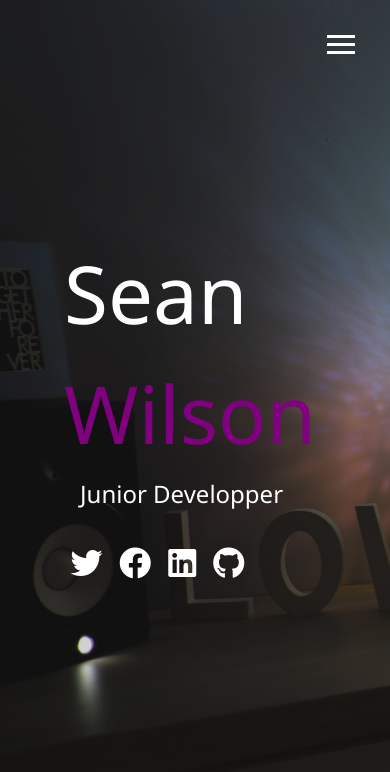
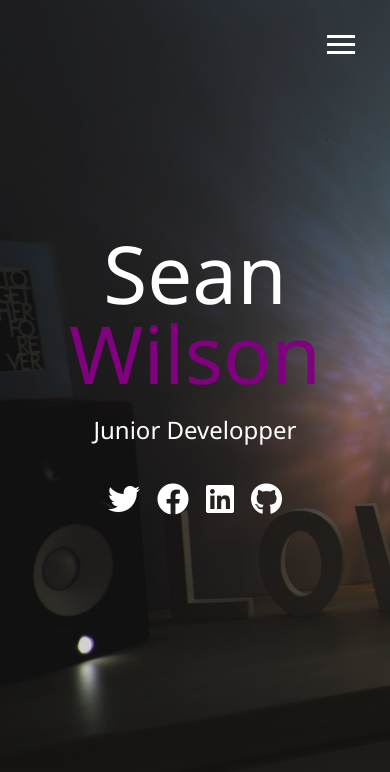
Before and after one commit to SWilDeV/MyPortfolio, a website: page dist/index.html in a window 390 px wide. Drawn offline with Linux system fonts and the light colour scheme.

Commit message:
added media queries and made menu overlay responsive

```diff
--- a/scss/_config.scss
+++ b/scss/_config.scss
@@ -28,3 +28,29 @@ $background-opacity: 0.25;
         }
     }
 }
+
+//Media query mixins
+
+@mixin mediaSm{
+    @media screen and (max-width: 500px){
+        @content;
+    }
+}
+
+@mixin mediaMd{
+    @media screen and (max-width: 768px){
+        @content;
+    }
+}
+
+@mixin mediaLg{
+    @media screen and (min-width: 769px) and (max-width:1170px){
+        @content;
+    }
+}
+
+@mixin mediaXl{
+    @media screen and (min-width: 1171px){
+        @content;
+    }
+}
--- /dev/null
+++ b/scss/_mobile.scss
@@ -0,0 +1,55 @@
+// Widescreens
+@include mediaXl{
+
+}
+
+//desktop and laptop
+@include mediaLg{
+
+}
+
+//tablets and small laptops
+@include mediaMd{
+    main{
+        align-items: center;
+        text-align: center;
+
+        .lg-heading{
+            line-height: 1;
+            margin-bottom: 1rem;
+        }
+    }
+
+    ul.menu-nav, div.menu-branding{
+        float: none;
+        width: 100%;
+        min-height: 0;
+
+        &.show{
+            transform: translate3d(0, 0, 0);
+        }
+    }
+
+    .menu-nav{
+        height: 75vh;
+        transform: translate3d(-100%, 0, 0);
+        font-size: 24px;
+    }
+
+    .menu-branding{
+        height: 25vh;
+        transform: translate3d(100%, 0, 0);
+    .portrait{
+        background: url(../img/portrait2_small.jpg);
+        width: 150px;
+        height: 150px;
+    }
+    }
+}
+
+//phones
+@include mediaSm{
+    main#home h1{
+        margin-top:  10vh;
+    }
+}
--- a/scss/main.scss
+++ b/scss/main.scss
@@ -1,5 +1,6 @@
 @import 'config';
 @import 'menu';
+@import 'mobile';
 
 body{
     @include background;
```
Also changed, not shown: dist/css/main.css, dist/img/portrait2.png (deleted), dist/img/portrait2_small.jpg (added).
